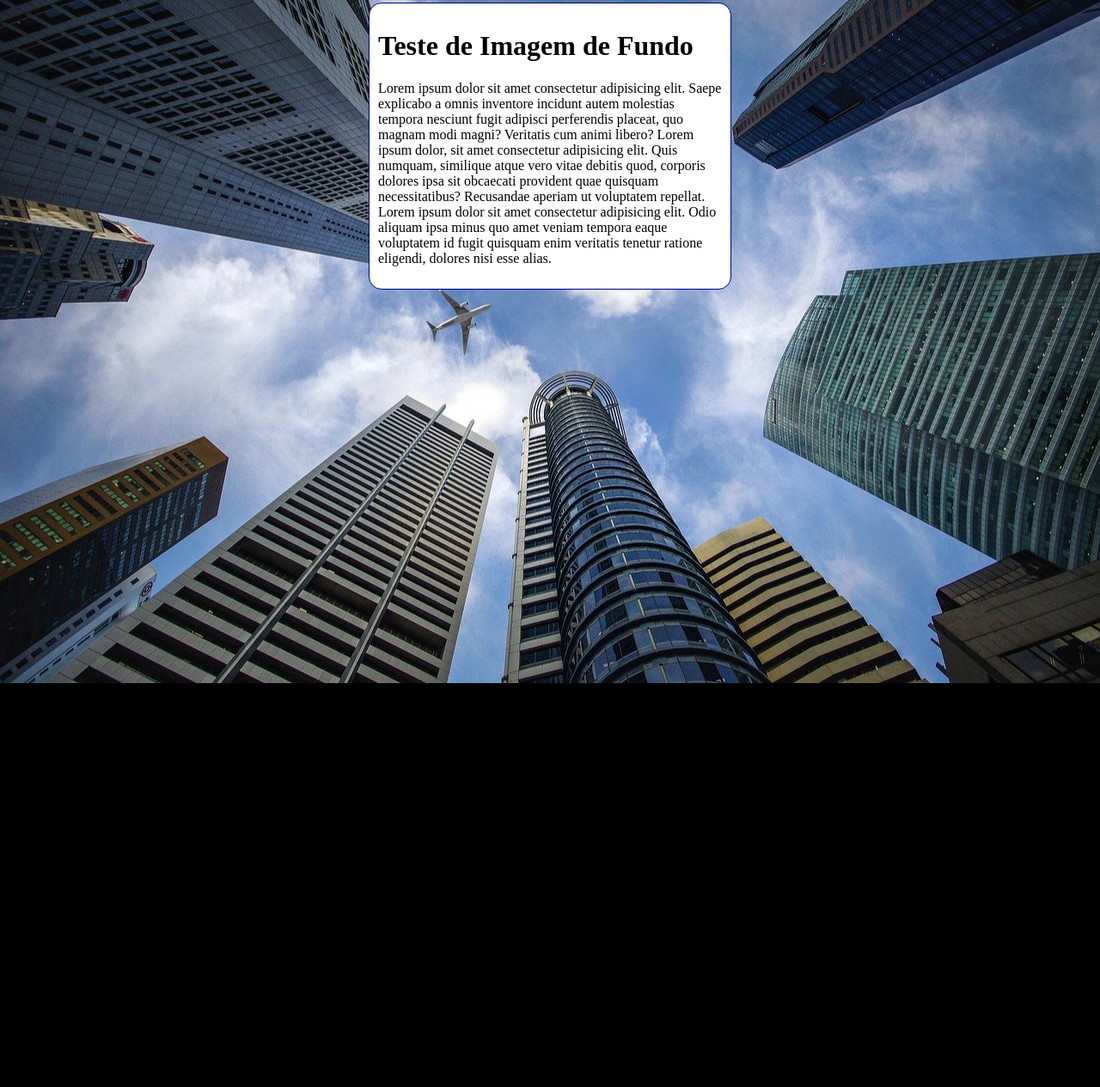
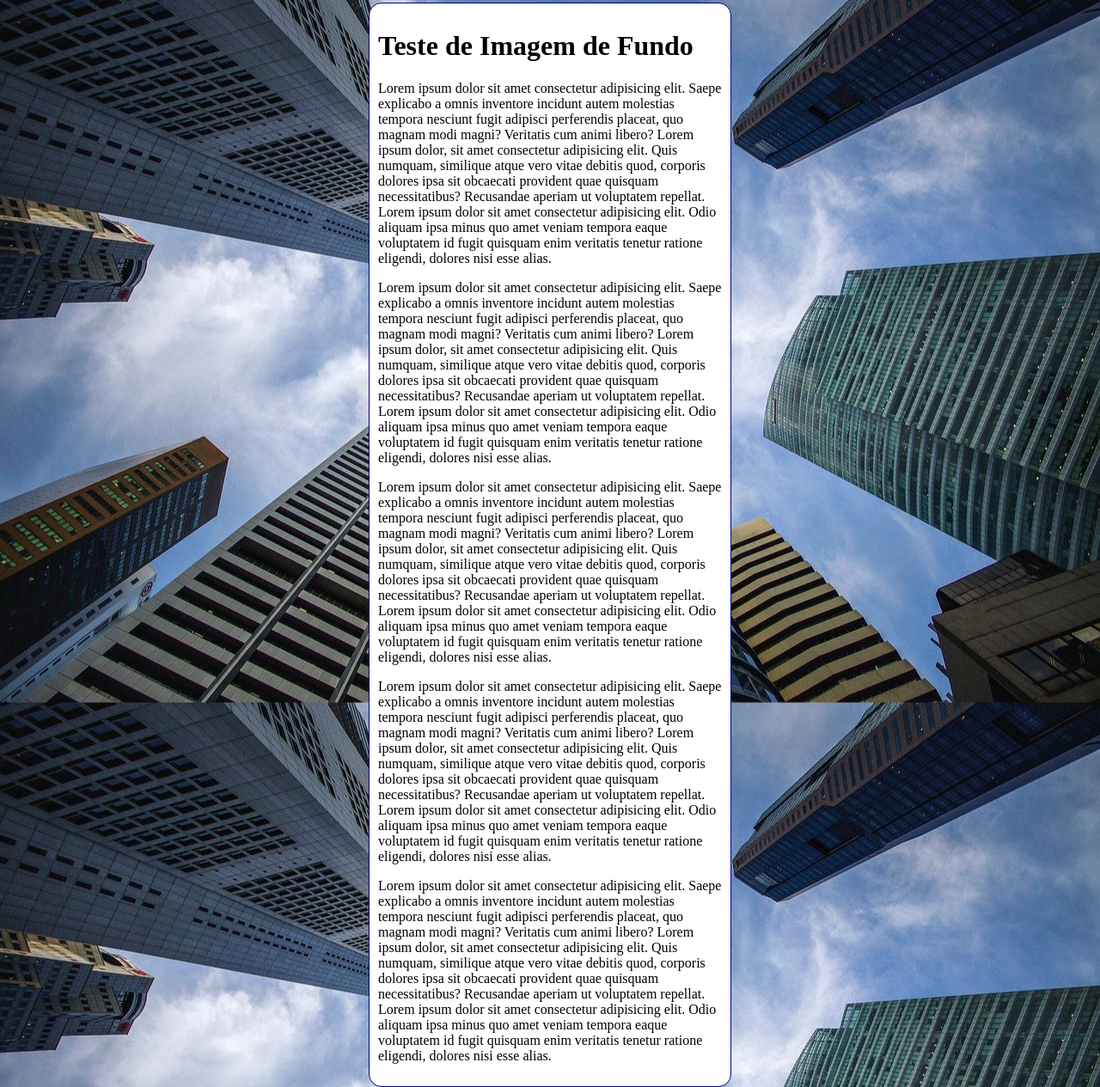
Before and after one commit to srfrota/HTML5-CSS3-modulo-3, a plain HTML site: page exercicios/ex022/fundo006.html in a window 1280 px wide. Shown: the part 5-1270 px from the top of the page at 86% size. Before the commit the page ends 800 px from the top, so only its background shows below. Drawn offline with Linux system fonts and the light colour scheme.

Commit message:
Update fundo006.html

```diff
--- a/exercicios/ex022/fundo006.html
+++ b/exercicios/ex022/fundo006.html
@@ -10,7 +10,7 @@
             background-color: black;
             background-image: url(imagens/wallpaper002.jpg);
             background-position: center center;
-            background-repeat: no-repeat;
+            background-repeat: repeat;
             background-size: cover;/* A imagem se adapta a tela, podendo ser cortada para melhor visualização*/
 
             /*
@@ -32,6 +32,10 @@
     <main>
         <h1>Teste de Imagem de Fundo</h1>
         <p>Lorem ipsum dolor sit amet consectetur adipisicing elit. Saepe explicabo a omnis inventore incidunt autem molestias tempora nesciunt fugit adipisci perferendis placeat, quo magnam modi magni? Veritatis cum animi libero? Lorem ipsum dolor, sit amet consectetur adipisicing elit. Quis numquam, similique atque vero vitae debitis quod, corporis dolores ipsa sit obcaecati provident quae quisquam necessitatibus? Recusandae aperiam ut voluptatem repellat. Lorem ipsum dolor sit amet consectetur adipisicing elit. Odio aliquam ipsa minus quo amet veniam tempora eaque voluptatem id fugit quisquam enim veritatis tenetur ratione eligendi, dolores nisi esse alias.</p>
+        <p>Lorem ipsum dolor sit amet consectetur adipisicing elit. Saepe explicabo a omnis inventore incidunt autem molestias tempora nesciunt fugit adipisci perferendis placeat, quo magnam modi magni? Veritatis cum animi libero? Lorem ipsum dolor, sit amet consectetur adipisicing elit. Quis numquam, similique atque vero vitae debitis quod, corporis dolores ipsa sit obcaecati provident quae quisquam necessitatibus? Recusandae aperiam ut voluptatem repellat. Lorem ipsum dolor sit amet consectetur adipisicing elit. Odio aliquam ipsa minus quo amet veniam tempora eaque voluptatem id fugit quisquam enim veritatis tenetur ratione eligendi, dolores nisi esse alias.</p>
+        <p>Lorem ipsum dolor sit amet consectetur adipisicing elit. Saepe explicabo a omnis inventore incidunt autem molestias tempora nesciunt fugit adipisci perferendis placeat, quo magnam modi magni? Veritatis cum animi libero? Lorem ipsum dolor, sit amet consectetur adipisicing elit. Quis numquam, similique atque vero vitae debitis quod, corporis dolores ipsa sit obcaecati provident quae quisquam necessitatibus? Recusandae aperiam ut voluptatem repellat. Lorem ipsum dolor sit amet consectetur adipisicing elit. Odio aliquam ipsa minus quo amet veniam tempora eaque voluptatem id fugit quisquam enim veritatis tenetur ratione eligendi, dolores nisi esse alias.</p>
+        <p>Lorem ipsum dolor sit amet consectetur adipisicing elit. Saepe explicabo a omnis inventore incidunt autem molestias tempora nesciunt fugit adipisci perferendis placeat, quo magnam modi magni? Veritatis cum animi libero? Lorem ipsum dolor, sit amet consectetur adipisicing elit. Quis numquam, similique atque vero vitae debitis quod, corporis dolores ipsa sit obcaecati provident quae quisquam necessitatibus? Recusandae aperiam ut voluptatem repellat. Lorem ipsum dolor sit amet consectetur adipisicing elit. Odio aliquam ipsa minus quo amet veniam tempora eaque voluptatem id fugit quisquam enim veritatis tenetur ratione eligendi, dolores nisi esse alias.</p>
+        <p>Lorem ipsum dolor sit amet consectetur adipisicing elit. Saepe explicabo a omnis inventore incidunt autem molestias tempora nesciunt fugit adipisci perferendis placeat, quo magnam modi magni? Veritatis cum animi libero? Lorem ipsum dolor, sit amet consectetur adipisicing elit. Quis numquam, similique atque vero vitae debitis quod, corporis dolores ipsa sit obcaecati provident quae quisquam necessitatibus? Recusandae aperiam ut voluptatem repellat. Lorem ipsum dolor sit amet consectetur adipisicing elit. Odio aliquam ipsa minus quo amet veniam tempora eaque voluptatem id fugit quisquam enim veritatis tenetur ratione eligendi, dolores nisi esse alias.</p>
     </main>
 </body>
 </html>
```
